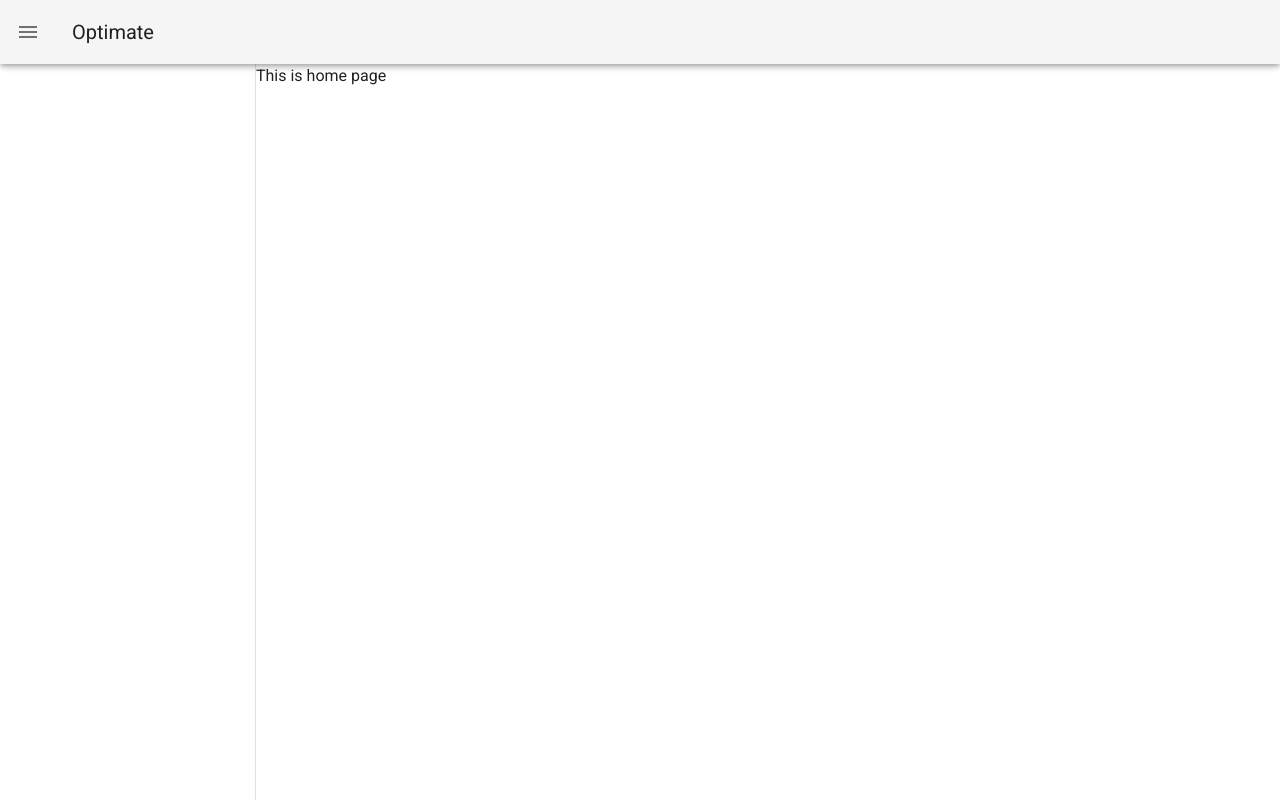
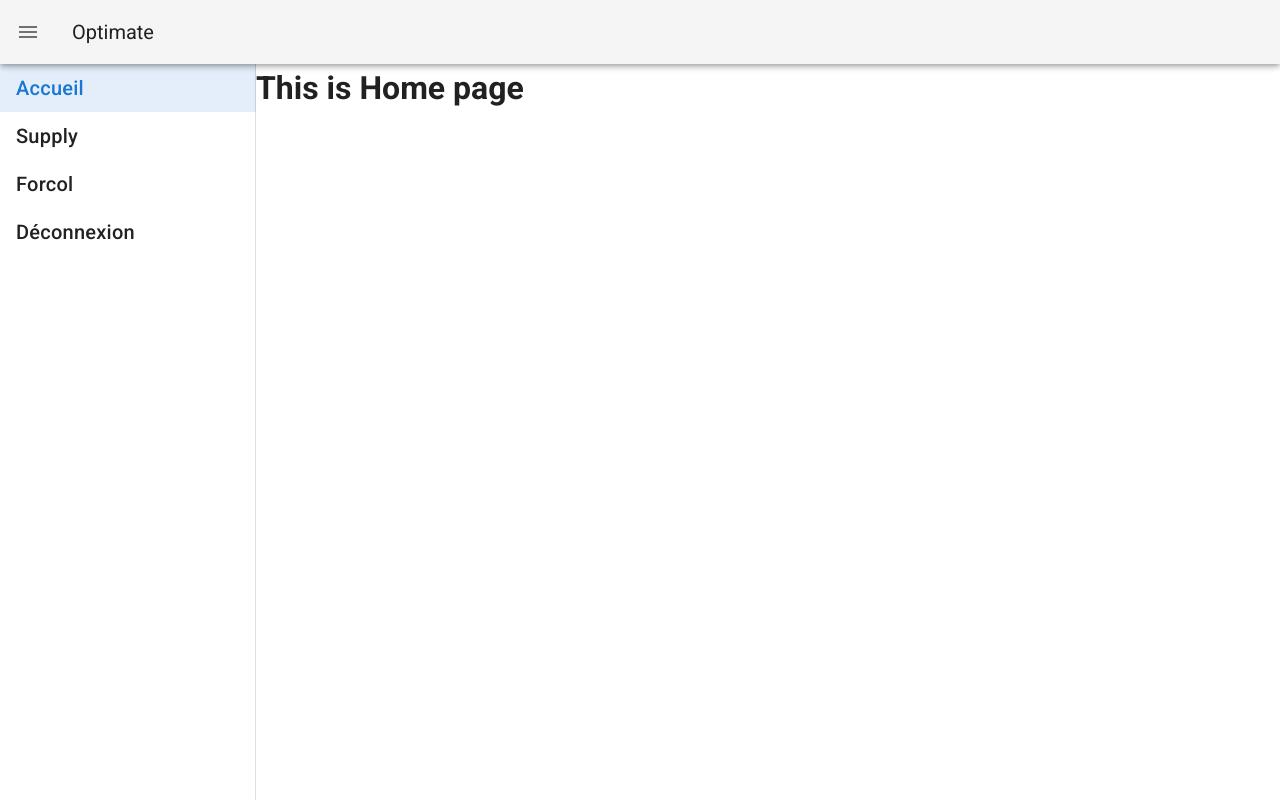
Before and after one commit to PierreB40/vue-optimate, a Vue app: page / in a window 1280 px wide. Built offline with nearby package versions, Linux system fonts and the light colour scheme.

Commit message:
update(app): Add views

```diff
--- a/src/App.vue
+++ b/src/App.vue
@@ -19,7 +19,7 @@ export default {
       $route: {
           immediate: true,
           handler(to) {
-              document.title = to.meta.title ? `Traductions - ${to.meta.title}` : "Traductions"
+              document.title = to.meta.title ? `Optimate - ${to.meta.title}` : "Traductions"
           }
       },
   }
--- a/src/layouts/NavigationLayout.vue
+++ b/src/layouts/NavigationLayout.vue
@@ -12,6 +12,46 @@
       clipped
       app
     >
+      <v-list-item
+          to="/"
+          exact
+        >
+        <v-list-item-content>
+          <v-list-item-title class="title">
+            Accueil
+          </v-list-item-title>
+        </v-list-item-content>
+      </v-list-item>
+      <v-list-item
+          to="/supply"
+          exact
+        >
+        <v-list-item-content>
+          <v-list-item-title class="title">
+            Supply
+          </v-list-item-title>
+        </v-list-item-content>
+      </v-list-item>
+      <v-list-item
+          to="/forcol"
+          exact
+        >
+        <v-list-item-content>
+          <v-list-item-title class="title">
+            Forcol
+          </v-list-item-title>
+        </v-list-item-content>
+      </v-list-item>
+      <v-list-item
+          to="/login"
+          exact
+        >
+        <v-list-item-content>
+          <v-list-item-title class="title">
+            Déconnexion
+          </v-list-item-title>
+        </v-list-item-content>
+      </v-list-item>
     </v-navigation-drawer>
     <slot />
   </v-main>
--- a/src/plugins/router.js
+++ b/src/plugins/router.js
@@ -15,6 +15,18 @@ const routes = [
     name: 'Login',
     meta: { layout: "simple", title: "Connexion" },
     component: () => import(/* webpackChunkName: "login" */ '../views/Login.vue')
+  },
+  {
+    path: '/supply',
+    name: 'Supply',
+    meta: { layout: "navigation", title: "Supply" },
+    component: () => import(/* webpackChunkName: "supply" */ '../views/Supply.vue')
+  },
+  {
+    path: '/forcol',
+    name: 'Forcol',
+    meta: { layout: "navigation", title: "Forcol" },
+    component: () => import(/* webpackChunkName: "forcol" */ '../views/Forcol.vue')
   }
 ]
 
--- /dev/null
+++ b/src/views/Forcol.vue
@@ -0,0 +1,5 @@
+<template>
+  <div>
+    <h1>This is Forcol page</h1>
+  </div>
+</template>
--- a/src/views/Home.vue
+++ b/src/views/Home.vue
@@ -1,6 +1,6 @@
 <template>
-  <div class="home">
-    This is home page
+  <div>
+    <h1>This is Home page</h1>
   </div>
 </template>
 
--- a/src/views/Login.vue
+++ b/src/views/Login.vue
@@ -1,5 +1,6 @@
 <template>
   <div>
     <h1>This is a login page</h1>
+    <v-btn to="/">Accueil</v-btn>
   </div>
 </template>
--- /dev/null
+++ b/src/views/Supply.vue
@@ -0,0 +1,5 @@
+<template>
+  <div>
+    <h1>This is Supply page</h1>
+  </div>
+</template>
```
